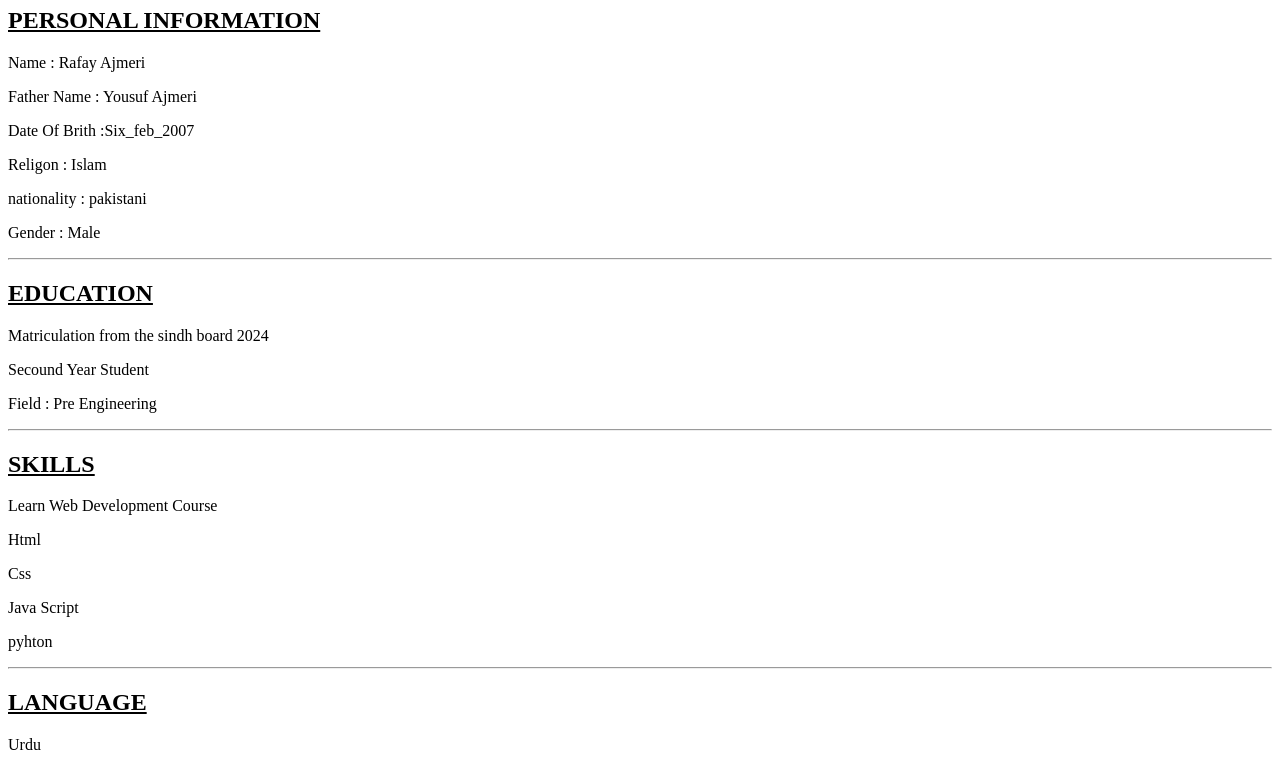
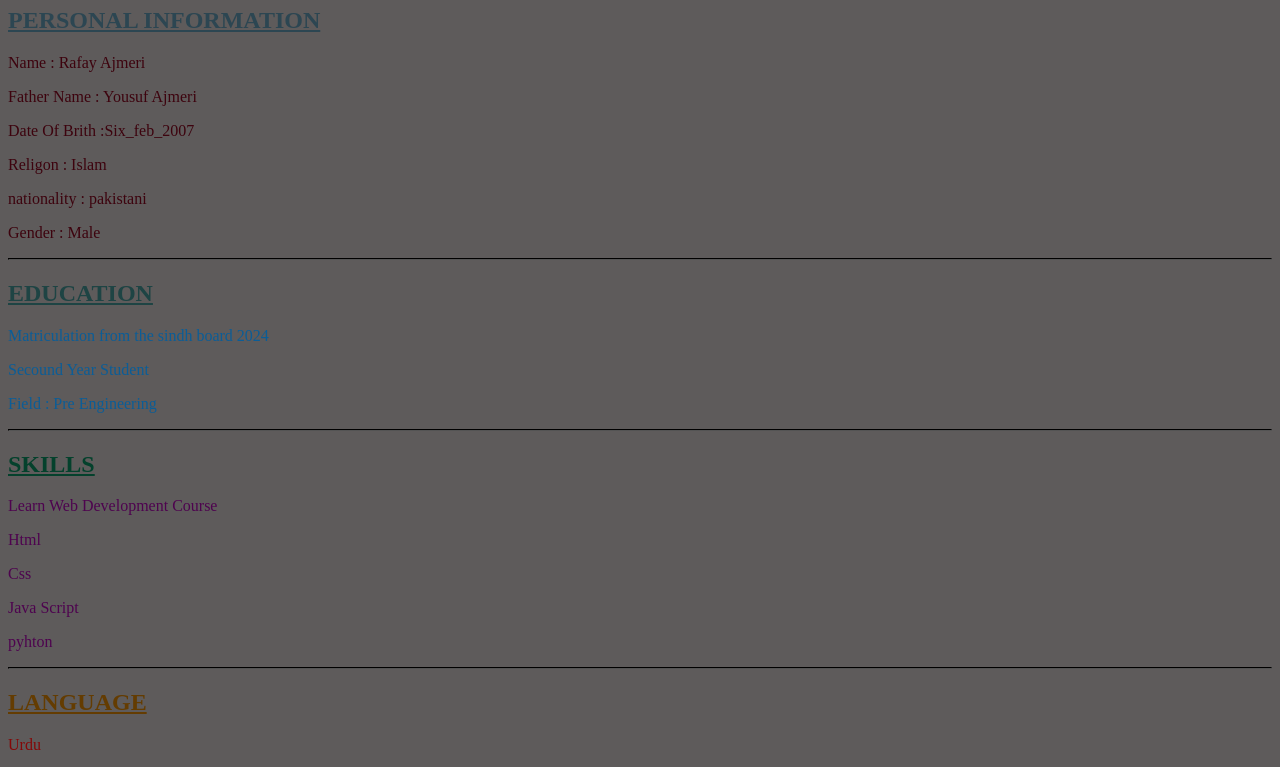
Before and after one commit to rafay4580/Resume, a plain HTML site: page index.html in a window 1280 px wide. Shown: the part 73-840 px from the top of the page. Drawn offline with Linux system fonts and the light colour scheme.

Commit message:
link css file

```diff
--- a/index.html
+++ b/index.html
@@ -4,7 +4,7 @@
     <meta charset="UTF-8">
     <meta name="viewport" content="width=-, initial-scale=1.0">
     <title>MY Resume</title>
-    <link rel="stylesheet" href="./my resume.css">
+    <link rel="stylesheet" href="myresume.css">
 </head>
 <body>
     <h1>MY RESUME</h1>
```
